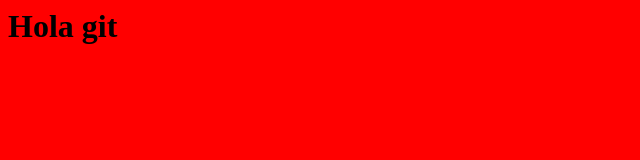
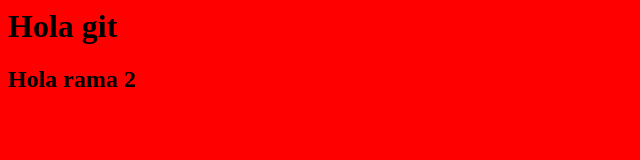
Before and after one commit to maomunozz/prueba, a plain HTML site: page index.html in a window 1280 px wide. Shown: the whole page, without its empty margins (0-640 px from the left). Drawn offline with Linux system fonts and the light colour scheme.

Commit message:
Agregamos un h2 a la rama test

```diff
--- a/index.html
+++ b/index.html
@@ -8,5 +8,6 @@
 </head>
 <body>
     <h1>Hola git</h1>
+    <h2>Hola rama 2</h2>
 </body>
 </html>
```
